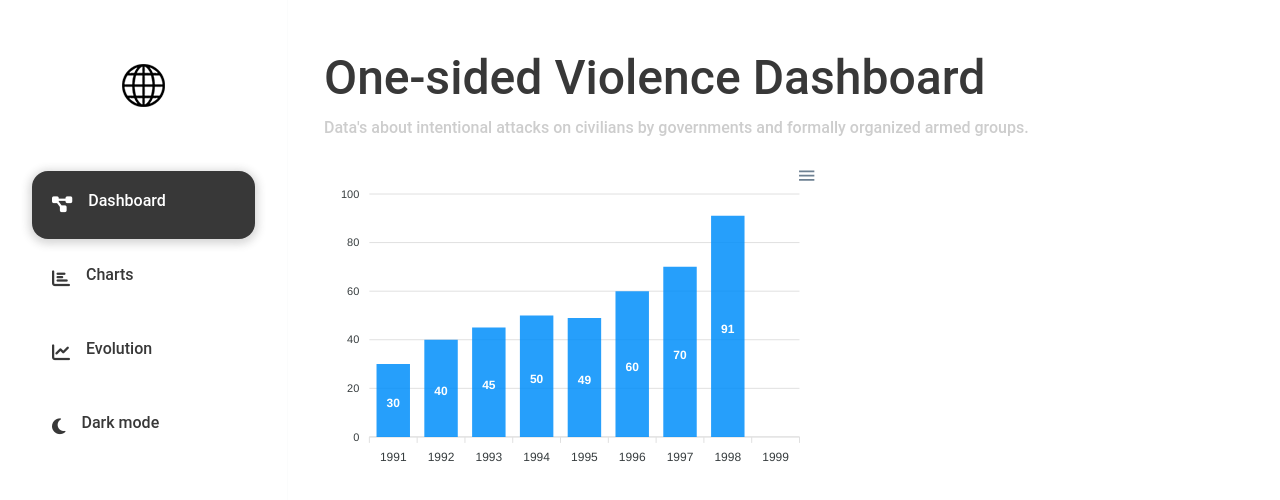
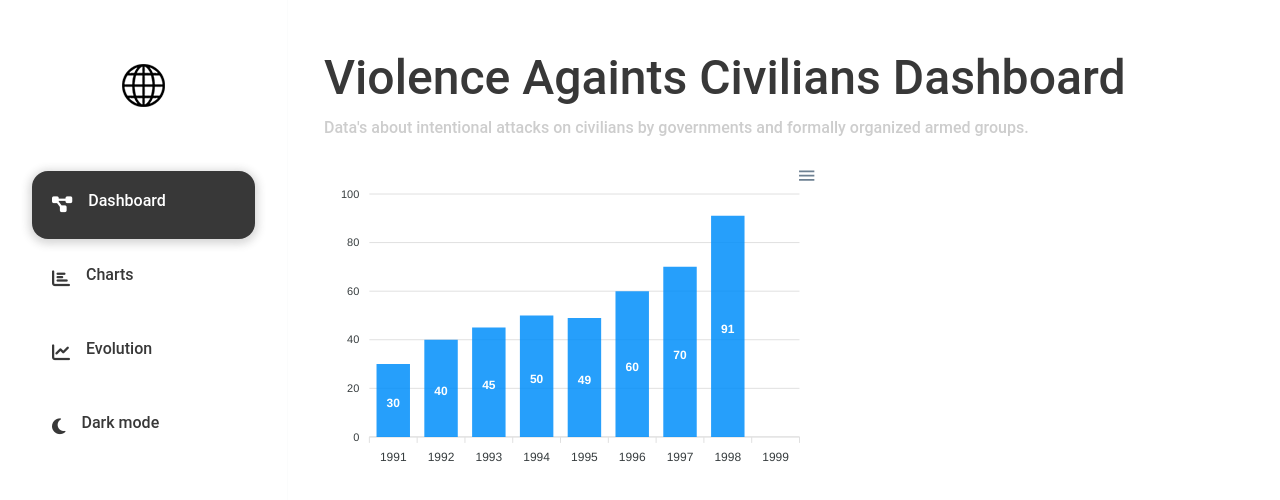
Before and after one commit to perestroika/war-dashboard, a React (Create React App) app: page / in a window 1280 px wide. Shown: the top 500 px of the page. Built offline with nearby package versions, Linux system fonts and the light colour scheme.

Commit message:
title edit

```diff
--- a/public/index.html
+++ b/public/index.html
@@ -12,7 +12,7 @@
   <link rel="manifest" href="%PUBLIC_URL%/manifest.json" />
   <script src="https://kit.fontawesome.com/a387a05267.js" crossorigin="anonymous"></script>
 
-  <title>Dashboard</title>
+  <title>Violence Againts Civilians Dashboard</title>
 </head>
 
 <body>
--- a/src/components/MainContent.jsx
+++ b/src/components/MainContent.jsx
@@ -4,7 +4,7 @@ import Charts from './Charts'
 function MainContent() {
     return (
         <div className="flex-1 font-medium px-9 py-12">
-            <h2 className="text-5xl leading-tight mb-2">One-sided Violence Dashboard</h2>
+            <h2 className="text-5xl leading-tight mb-2">Violence Againts Civilians Dashboard</h2>
             <p className="text-brand-light-gray">Data's about intentional attacks on civilians by governments and formally organized armed groups.</p>
             <br/>
             <Charts/>
```
